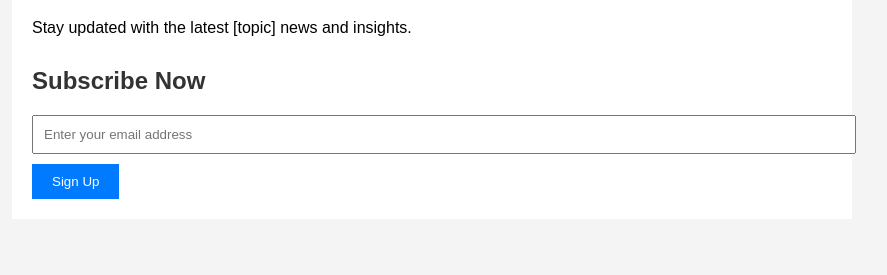
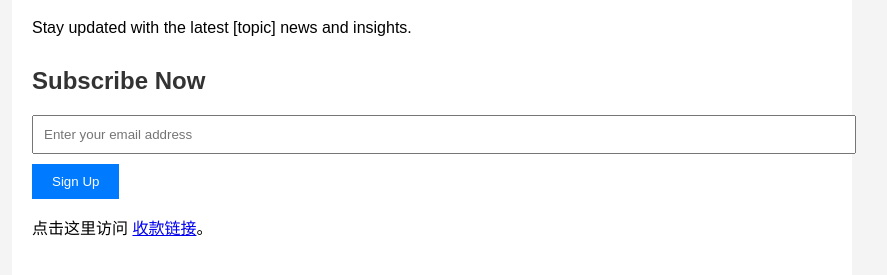
Before and after one commit to hhchhchhchhc/aigc.github.io, a plain HTML site: page index.html in a window 1280 px wide. Shown: the part 81-356 px from the top of the page, without its empty margins (208-1095 px from the left). Drawn offline with Linux system fonts and the light colour scheme.

Commit message:
Update index.html

```diff
--- a/index.html
+++ b/index.html
@@ -49,6 +49,8 @@
             <h2>Subscribe Now</h2>
             <input type="email" placeholder="Enter your email address" required>
             <button type="submit">Sign Up</button>
+                <p>点击这里访问 <a href="https://paypal.me/aigchhc">收款链接</a>。</p>
+
         </div>
     </div>
 </body>
```
